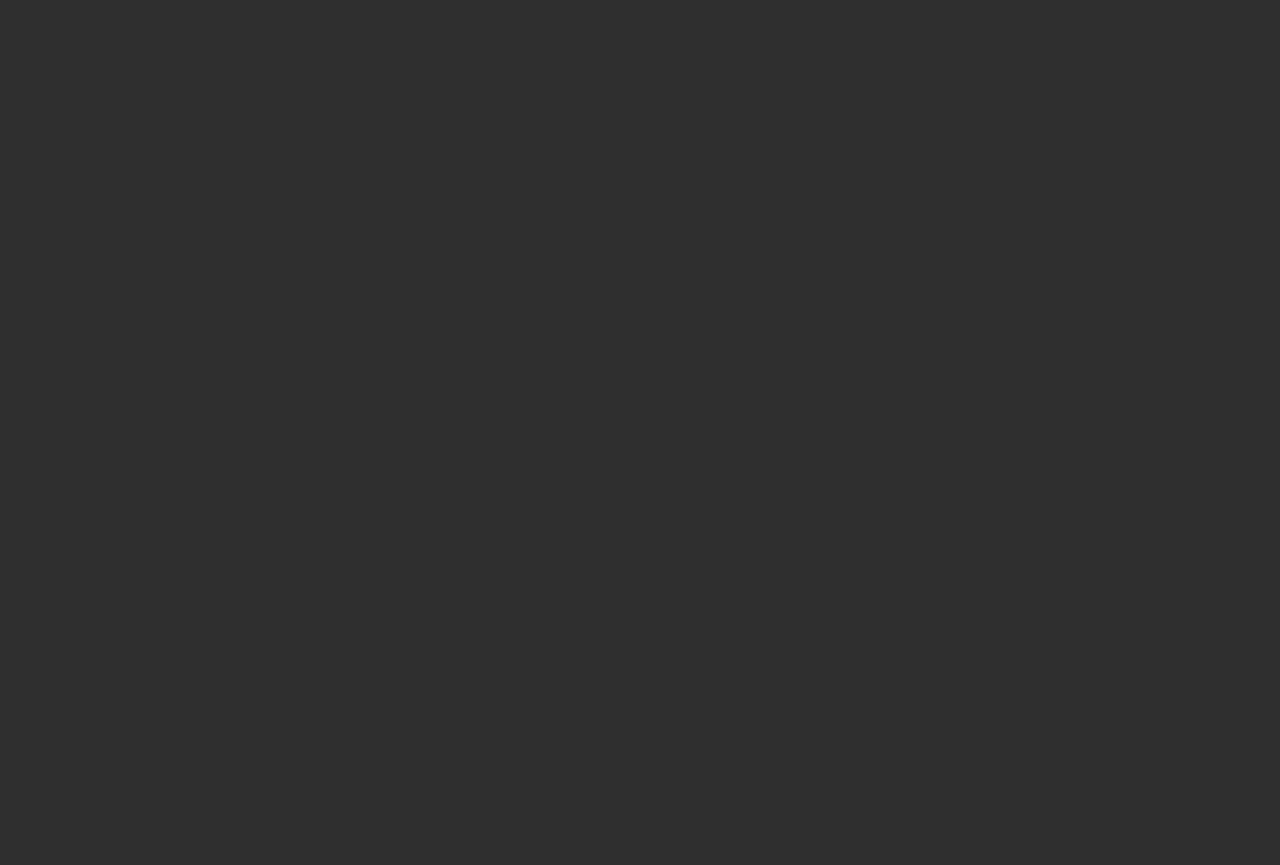
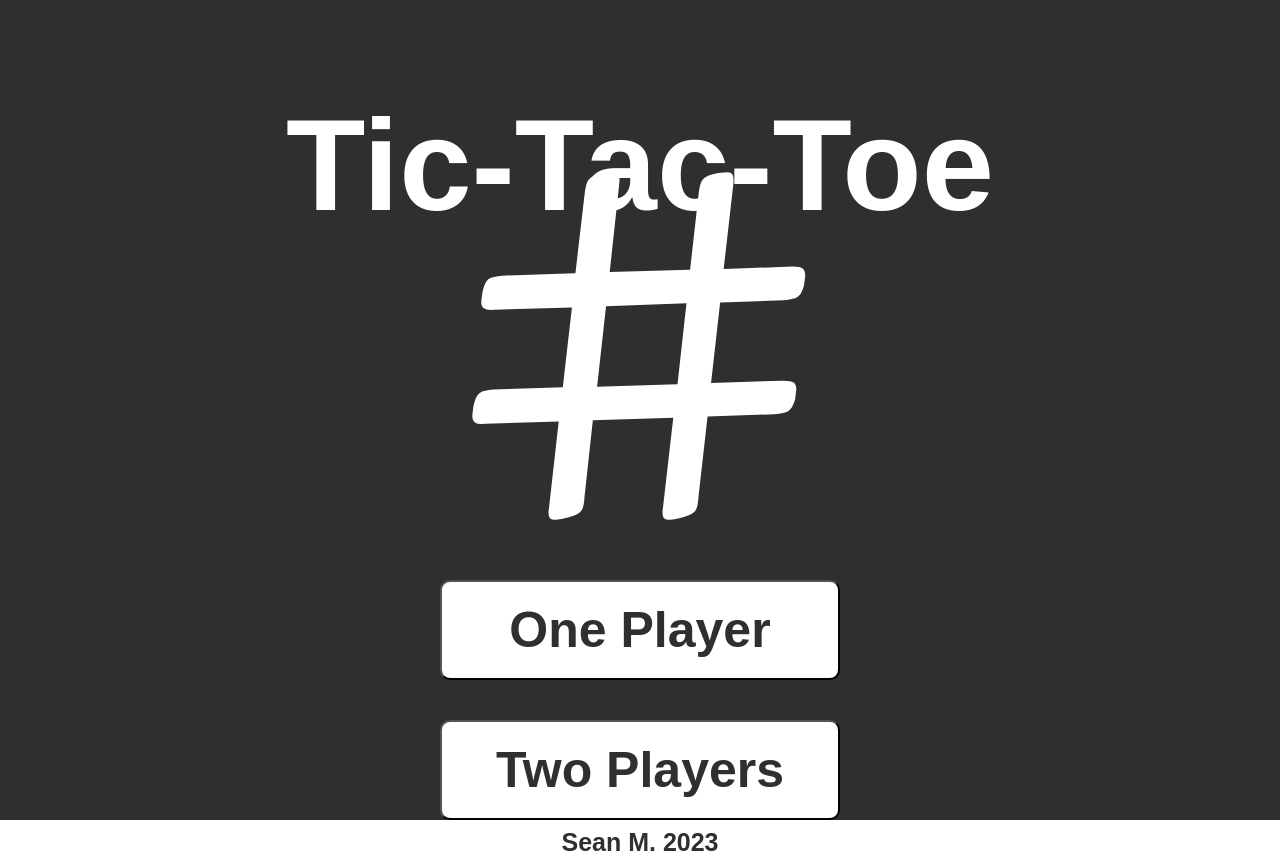
Before and after one commit to SDMckone/odin-tic-tac-toe, a website: page index.html in a window 1280 px wide. Before the commit the page ends 800 px from the top, so only its background shows below. Drawn offline with Linux system fonts and the light colour scheme.

Commit message:
Add initial CSS styling and fonts

```diff
--- a/index.html
+++ b/index.html
@@ -6,7 +6,18 @@
         <meta name="viewport" content="width=device-width, initial-scale=1.0" />
         <link rel="stylesheet" href="styles.css" />
         <script src="scripts.js" defer></script>
-        <title>Document</title>
+        <title>Tic-Tac-Toe</title>
     </head>
-    <body></body>
+    <body>
+        <div id="start-page">
+            <header id="start-page-header">Tic-Tac-Toe</header>
+            <p id="logo">#</p>
+            <div class="buttons">
+                <button class="one-player-button">One Player</button>
+                <button class="two-player-button">Two Players</button>
+            </div>
+        </div>
+        <!-- <header id="main-header">Tic-Tac-Toe</header> -->
+        <footer>Sean M. 2023</footer>
+    </body>
 </html>
--- a/styles.css
+++ b/styles.css
@@ -130,10 +130,99 @@ table {
 }
 /* MEYER RESET END */
 
+@font-face {
+    font-family: Farsan;
+    src: url(fonts/Farsan-Regular.ttf);
+}
+
 * {
     box-sizing: border-box;
 }
 
+:root {
+    --bg-color: #2f2f2f;
+    --primary-color: white;
+    --indicator-color: #95f08d;
+    --win-indicator-color: red;
+}
+
 body {
     background-color: #2f2f2f;
+
+    min-height: 100vh;
+
+    font-family: Arial, Helvetica, sans-serif;
+
+    display: flex;
+    flex-direction: column;
+    align-items: center;
+    justify-content: space-between;
 }
+
+#start-page {
+    display: flex;
+    flex-direction: column;
+    align-items: center;
+    justify-content: space-between;
+
+    min-height: 93vh;
+}
+
+#start-page-header {
+    font-size: 130px;
+    padding-top: 100px;
+}
+
+.buttons {
+    display: flex;
+    flex-direction: column;
+    gap: 40px;
+}
+
+#logo {
+    font-size: 600px;
+    font-weight: 400;
+    font-family: Farsan;
+
+    margin-top: -160px;
+    margin-bottom: -120px;
+}
+
+header,
+p {
+    color: var(--primary-color);
+
+    font-size: 80px;
+    font-weight: bold;
+
+    padding-top: 30px;
+}
+
+.one-player-button,
+.two-player-button {
+    color: var(--bg-color);
+    background-color: var(--primary-color);
+
+    font-size: 50px;
+    font-weight: bold;
+
+    width: 400px;
+    height: 100px;
+
+    border-radius: 10px;
+}
+
+footer {
+    color: var(--bg-color);
+    background-color: var(--primary-color);
+
+    width: 100%;
+    height: 45px;
+
+    font-size: 25px;
+    font-weight: bold;
+
+    display: flex;
+    align-items: center;
+    justify-content: center;
+}
```
Also changed, not shown: fonts/Farsan-Regular.ttf (added).
